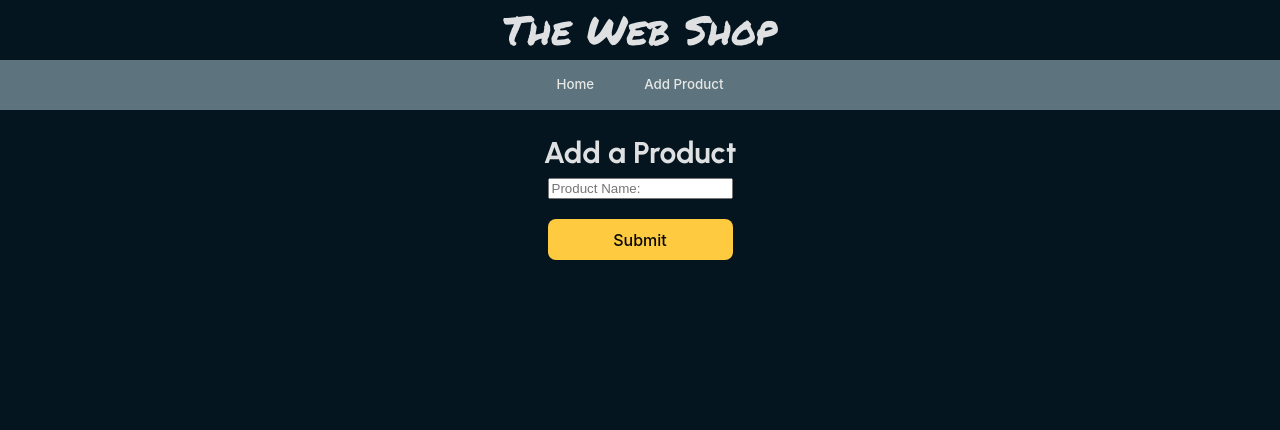
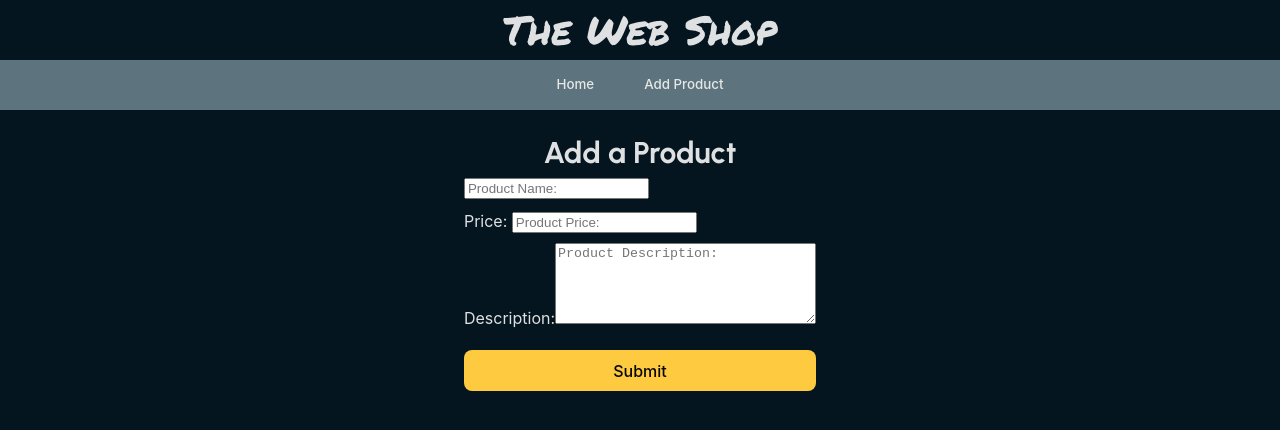
Before and after one commit to marcelherr/capstone-webshop, a React (Vite) app in the folder frontend/: page /products/add in a window 1280 px wide. Shown: the top 430 px of the page. Built offline with nearby package versions, Linux system fonts and the light colour scheme; no server answers.

Commit message:
extend product in frontend

```diff
--- a/frontend/src/components/productCard/ProductCard.tsx
+++ b/frontend/src/components/productCard/ProductCard.tsx
@@ -10,6 +10,7 @@ export default function ProductCard({product}: ProductCardProps) {
     return (
         <li className={"product-card"}>
             <h3>{product.name}</h3>
+            <p>{product.price} €</p>
             <Link to={`/products/${product.id}`}>Details</Link>
         </li>
     )
--- a/frontend/src/components/productForm/ProductForm.css
+++ b/frontend/src/components/productForm/ProductForm.css
@@ -2,6 +2,7 @@
     background-color: transparent;
     border: none;
     font-size: 18px;
+    color: var(--dark);
 }
 
 .product-form {
--- a/frontend/src/components/productForm/ProductForm.tsx
+++ b/frontend/src/components/productForm/ProductForm.tsx
@@ -11,20 +11,42 @@ type ProductFormProps = {
 
 export default function ProductForm({product, setProduct, handleSubmit, editable}: Readonly<ProductFormProps>) {
 
-    function handleChange(event: ChangeEvent<HTMLInputElement>) {
+    function handleChange(event: ChangeEvent<HTMLInputElement | HTMLTextAreaElement>) {
         setProduct({...product, [event.target.name]: event.target.value})
     }
 
     return (
         <form onSubmit={handleSubmit} className={"product-form"}>
             <div className={"product-info"}>
-                <label htmlFor={"name"}>
+                <label htmlFor={"name"}></label>
                 <input type={"text"}
                        name={"name"}
                        value={product.name}
                        required={true}
                        onChange={handleChange}
                        placeholder={"Product Name:"}
+                       disabled={!editable}
+                />
+            </div>
+            <div className={"product-info"}>
+                <label htmlFor={"price"}>Price: </label>
+                <input type={"text"}
+                       name={"price"}
+                       value={product.price}
+                       required={true}
+                       onChange={handleChange}
+                       placeholder={"Product Price:"}
+                       disabled={!editable}
+                />
+            </div>
+            <div className={"product-info"}>
+                <label htmlFor={"description"}>Description:
+                    <textarea rows={5} cols={30}
+                              name={"description"}
+                              value={product.description}
+                              required={true}
+                              onChange={handleChange}
+                              placeholder={"Product Description:"}
                               disabled={!editable}
                     /></label>
             </div>
--- a/frontend/src/pages/ProductDetailsPage/productDetailsPage/ProductDetailsPage.tsx
+++ b/frontend/src/pages/ProductDetailsPage/productDetailsPage/ProductDetailsPage.tsx
@@ -13,7 +13,9 @@ type DeleteProps = {
 
 export default function ProductDetailsPage({deleteProduct, updateProduct}: Readonly<DeleteProps>) {
     const [product, setProduct] = useState<ProductWithNoId>({
-        name: ""
+        name: "",
+        price: 0,
+        description: ""
     })
 
     const [showDeleteModal, setShowDeleteModal] = useState<boolean>(false);
@@ -68,7 +70,6 @@ export default function ProductDetailsPage({deleteProduct, updateProduct}: Reado
         <article className={"product-details"}>
             <Link to={"/"}>Back</Link>
             <div className={"product-detail-container"}>
-                <h2>{product.name}</h2>
                 <ProductForm product={product} setProduct={setProduct} handleSubmit={handleSubmit} editable={editable}/>
                 <div className={"product-details-buttons"}>
                     <button onClick={onEdit}>{editable ? "Cancel Edit" : "Edit"}</button>
```
Also changed, not shown: frontend/src/types/types.tsx (+6 -1 lines). Lines whose indentation alone changed are shown as unchanged.
